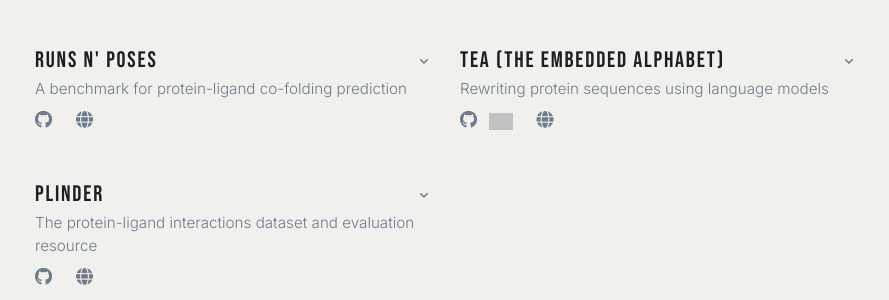
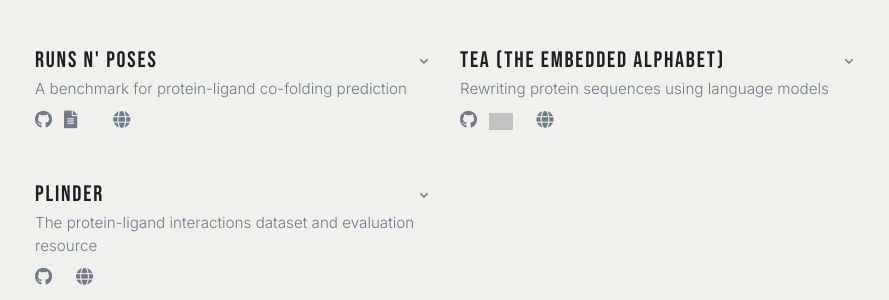
Before and after one commit to PickyBinders/PickyBinders.github.io, a Jekyll site: the page built from _pages/about.md, in a window 1280 px wide. Shown: the part 594-894 px from the top of the page, without its empty margins (195-1084 px from the left). Built offline with Jekyll 4.4.1, drawn with Linux system fonts in a browser that asks for light colours; nearby versions of some CDN libraries; comment, search, counter and statistics services are not loaded; a style sheet for code colours, icons or effects is not loaded; grey boxes are pictures that could not be loaded.

Commit message:
add paper link'

```diff
--- a/_includes/projects_horizontal.html
+++ b/_includes/projects_horizontal.html
@@ -17,6 +17,12 @@
     {% endif %}
     {% if project.huggingface_space %}
       <a href="{{ project.huggingface_space }}" target="_blank" title="Hugging Face Space"><i class="fas fa-rocket"></i></a>
+    {% endif %}
+    {% if project.paper %}
+      <a href="{{ project.paper }}" target="_blank" title="Paper"><i class="fas fa-file-alt"></i></a>
+    {% endif %}
+    {% if project.pdf %}
+      <a href="{{ project.pdf }}" target="_blank" title="Free PDF"><i class="ai ai-open-access"></i></a>
     {% endif %}
     {% if project.biorxiv %}
       <a href="{{ project.biorxiv }}" target="_blank" title="Preprint"><i class="ai ai-biorxiv"></i></a>
```
Also changed, not shown: _projects/runs-n-poses.md (+2 -0 lines).
